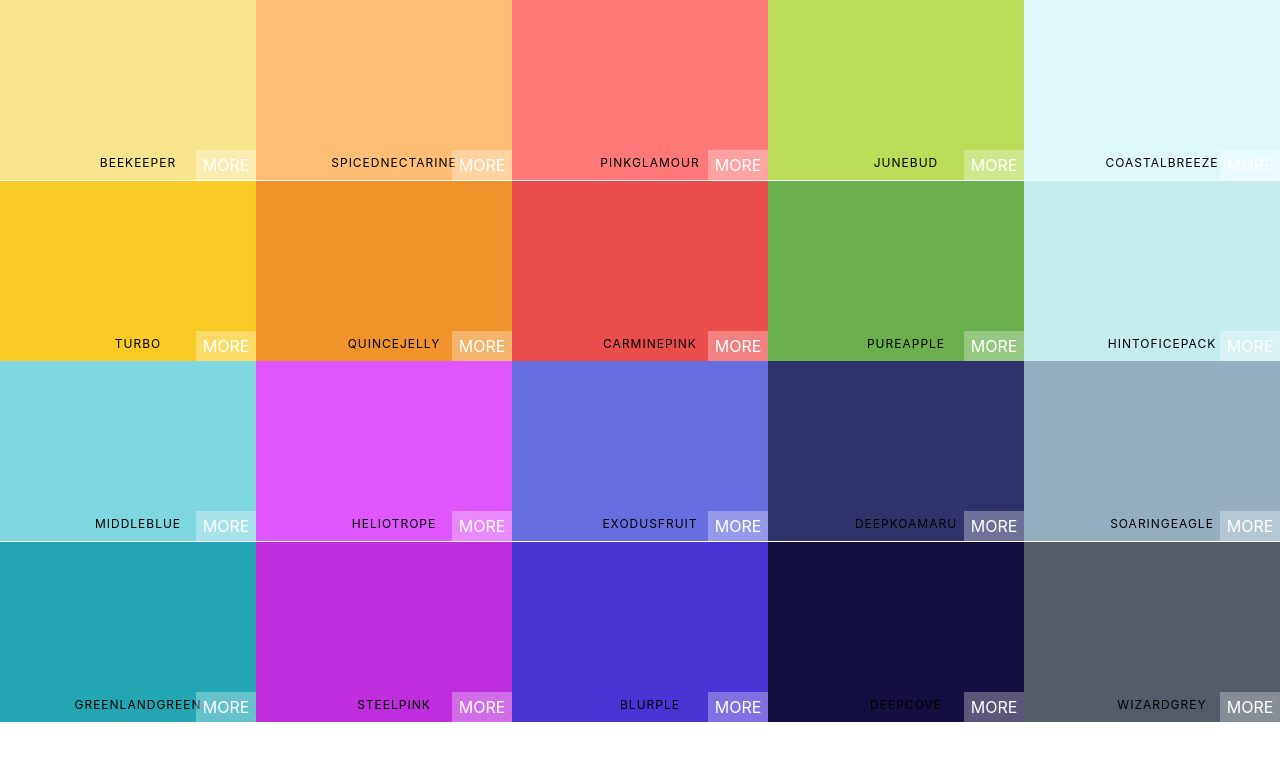
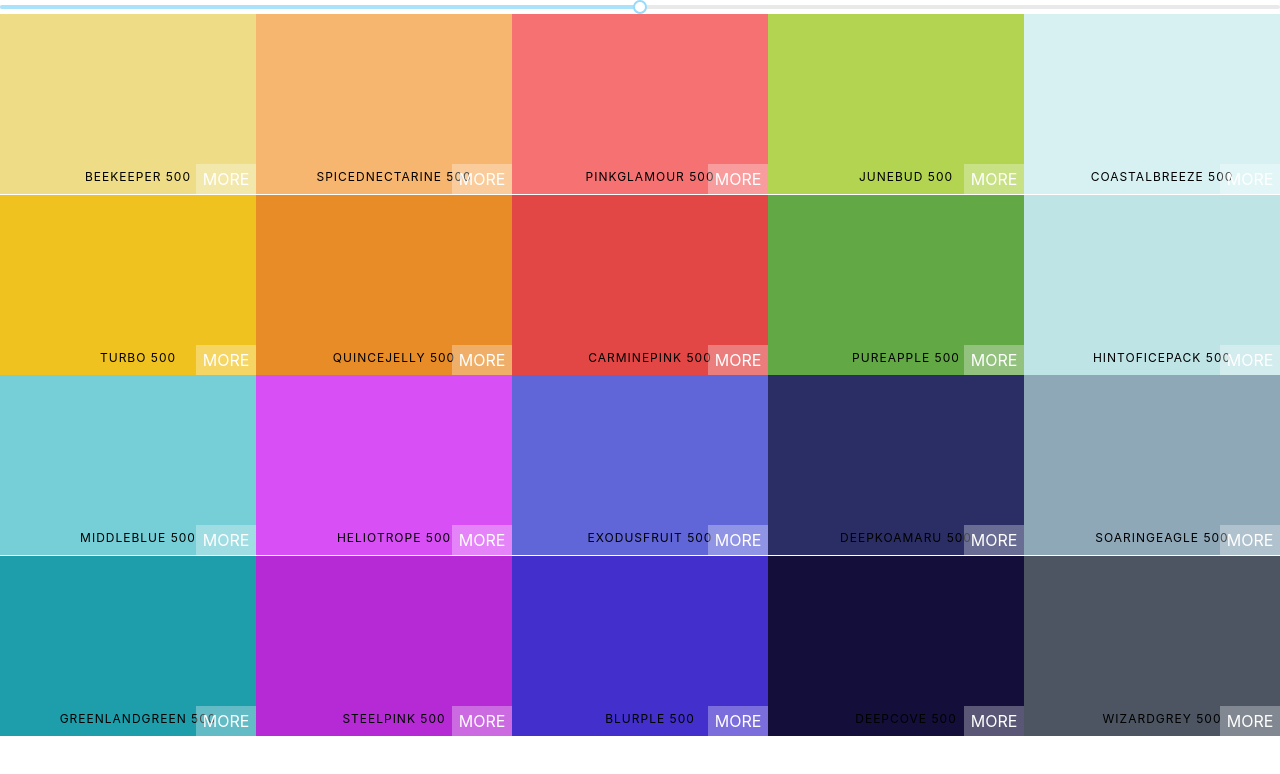
Before and after one commit to inuyasha007/ColorPalette, a React (Create React App) app: page / in a window 1280 px wide. Shown: the top 774 px of the page. Built offline with nearby package versions, Linux system fonts and the light colour scheme.

Commit message:
slider Added

```diff
--- a/package.json
+++ b/package.json
@@ -4,6 +4,7 @@
   "private": true,
   "dependencies": {
     "chroma-js": "^2.0.6",
+    "rc-slider": "^8.7.1",
     "react": "^16.10.2",
     "react-copy-to-clipboard": "^5.0.1",
     "react-dom": "^16.10.2",
--- a/src/App.js
+++ b/src/App.js
@@ -6,10 +6,9 @@
 import { generatePalette } from "./colorHelpers";
 
 function App() {
-  console.log(generatePalette(seedColors[4]));
   return (
     <div className="App">
-      <Palette {...seedColors[4]} />
+      <Palette palette={generatePalette(seedColors[4])} />
     </div>
   );
 }
--- a/src/Palette.js
+++ b/src/Palette.js
@@ -1,15 +1,35 @@
 import React, { Component } from "react";
 import ColorBox from "./ColorBox";
 import "./Palette.css";
-
+import Slider from "rc-slider";
+import "rc-slider/assets/index.css";
 
 export default class Palette extends Component {
+  constructor(props) {
+    super(props);
+    this.state = { level: 500 };
+    this.changeLevel = this.changeLevel.bind(this);
+  }
+
+  changeLevel(level) {
+    this.setState({ level });
+  }
+
   render() {
-    const colorBoxes = this.props.colors.map(color => (
-      <ColorBox background={color.color} name={color.name} />
+    const { colors } = this.props.palette;
+    const { level } = this.state;
+    const colorBoxes = colors[level].map(color => (
+      <ColorBox background={color.hex} name={color.name} />
     ));
     return (
       <div className="Palette">
+        <Slider
+          defaultValue={level}
+          min={100}
+          max={900}
+          step={100}
+          onAfterChange={this.changeLevel}
+        />
         <div className="Palette-colors">{colorBoxes}</div>
       </div>
     );
--- a/src/colorHelpers.js
+++ b/src/colorHelpers.js
@@ -15,7 +15,7 @@
     let scale = getScale(color.color, 10).reverse();
     for (let i in scale) {
       newPalette.colors[levels[i]].push({
-        name: `{color.name} ${levels[i]}`,
+        name: `${color.name} ${levels[i]}`,
         id: color.name.toLowerCase().replace(),
         hex: scale[i],
         rgb: chroma(scale[i]).css(),
```
Also changed, not shown: 1 other file (tests, documents, lock files or other folders).
